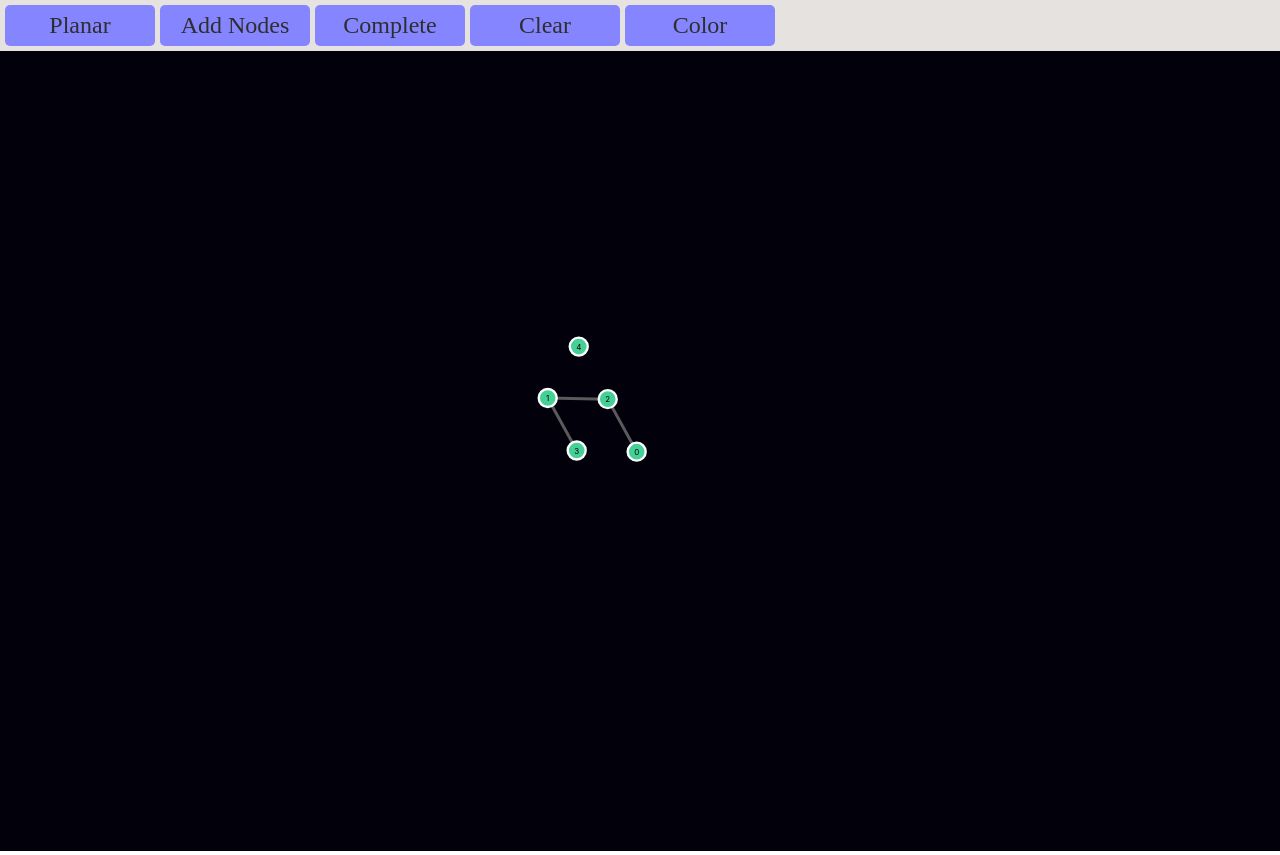
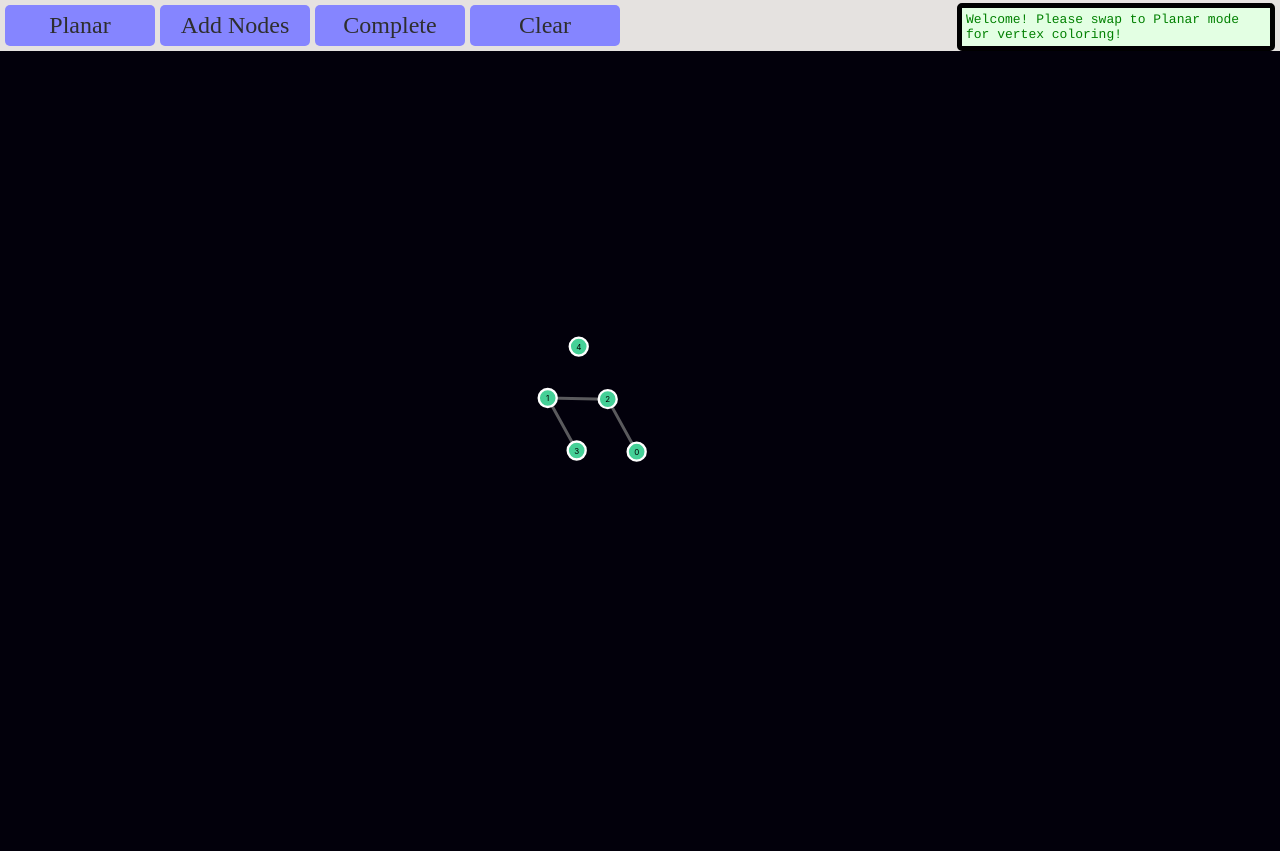
Before and after one commit to NickyDCFP/vertex-coloring-visualizer, a React (Create React App) app: page / in a window 1280 px wide. Built offline with nearby package versions, Linux system fonts and the light colour scheme.

Commit message:
animations for coloring + a nice console!

```diff
--- a/package.json
+++ b/package.json
@@ -9,6 +9,7 @@
     "@testing-library/user-event": "^13.5.0",
     "d3": "7.8.4",
     "heap": "^0.2.7",
+    "queue": "^7.0.0",
     "react": "^18.2.0",
     "react-dom": "^18.2.0",
     "react-scripts": "5.0.1",
--- a/src/App.js
+++ b/src/App.js
@@ -1,18 +1,19 @@
 import './App.css';
 import { GraphViz } from './GraphViz';
-import { useState } from 'react';
+import { useState, useCallback } from 'react';
 
 // Down the road:
 // Add icon/better meta tags
 // sounds for coloring, maybe have pitches deepen as the recursion stack grows
-// Maybe include a little mini-console at the top right
 // add nice animations for edge triangulation and coloring
+// control stuff with react dropdowns
 
 // things to ask aloupis about:
 // curved edges necessary? the internal graph can be sufficiently complex, i'm sure
 
 const innerHeight = window.innerHeight;
 const innerWidth = window.innerWidth;
+const defaultConsoleMessage = 'Welcome! Please swap to Planar mode for vertex coloring!';
 
 
 const App = () => {
@@ -21,13 +22,48 @@ const App = () => {
   const [triangulate, setTriangulate] = useState(false);
   const [clear, setClear] = useState(false);
   const [color, setColor] = useState(false);
+  const [consoleMessage, setConsoleMessage] = useState(defaultConsoleMessage);
+  const [consoleError, setConsoleError] = useState(false);
 
-  const togglePlanarity = () => setPlanarity(!planarity);
-  const toggleAddNodes = () => setAddNodes(!addNodes);
-  const toggleTriangulate = () => setTriangulate(!triangulate);
-  const toggleClear = () => setClear(!clear);
-  const startColor = () => setColor(true);
-  const resetColor = () => setColor(false);
+  const togglePlanarity = () => {
+    setPlanarity(!planarity);
+    let message;
+    if (!planarity) message = `Planar! Add nodes and triangulate for a more complex graph.
+                              Let's color!`;
+    else message = 'Non-planar!';
+    printConsole(message);
+  }
+  const toggleAddNodes = () => {
+    setAddNodes(!addNodes);
+    let message;
+    if (!addNodes) message = `Adding nodes... Please stop this manually.`;
+    else message = `Stopped adding nodes.`;
+    printConsole(message);
+  }
+  const toggleTriangulate = (finished = false) => {
+    setTriangulate(!triangulate);
+    let message;
+    if (!triangulate) message = planarity ? `Triangulating...` : `Completing...`;
+    else if (finished === true) message = `Finished ${planarity ? `triangulating` : `completing`}!`;
+    else message = `Stopped ${planarity ? `triangulating` : `completing`}.`;
+    printConsole(message);
+  }
+  const toggleClear = () => {
+    setClear(!clear);
+    if(!clear) printConsole(`Cleared!`);
+  }
+  const startColor = () => {
+    setColor(true);
+    printConsole(`Coloring...`);
+  }
+  const resetColor = () => {
+    setColor(false);
+    if(!color) printConsole(`Finished coloring!`);
+  }
+  const printConsole = useCallback((message, isError = false) => {
+    setConsoleMessage(message);
+    setConsoleError(isError);
+  }, []);
 
   return (
     <>
@@ -39,9 +75,9 @@ const App = () => {
         <button
           onClick={toggleAddNodes}
           className={`state-button-${addNodes ? `on` : `off`}`}
-        >{addNodes ? 'Stop Adding' : 'Add Nodes'}</button>
+        >{addNodes ? 'Stop' : 'Add Nodes'}</button>
         <button
-          onClick={toggleTriangulate}
+          onClick={() => toggleTriangulate(false)}
           className={`state-button-${triangulate ? `on` : `off`}`}
         >{planarity ? (triangulate ? `Stop` : `Triangulate`) :
           (triangulate ? `Stop` : `Complete`)}</button>
@@ -49,15 +85,18 @@ const App = () => {
           onClick={toggleClear}
           className="toggle-button"
         >{clear ? `Clearing` : `Clear`}</button>
-        <button
-          onClick={startColor}
-          className="toggle-button"
-        >{color ? `Coloring` : `Color`}</button>
+        {planarity ?
+          <button
+            onClick={startColor}
+            className="toggle-button"
+          >{color ? `Coloring` : `Color`}</button> : null}
+        <div className={`console${consoleError ? `-error` : ``}`}>{consoleMessage}</div>
       </div>
       <GraphViz
         innerHeight={innerHeight}
         innerWidth={innerWidth}
         radius={9}
+        printConsole={printConsole}
         planar={planarity}
         addNodes={addNodes}
         triangulate={triangulate}
--- a/src/Graph.js
+++ b/src/Graph.js
@@ -1,17 +1,6 @@
 import * as d3 from 'd3';
 import Heap from 'heap';
-
-// Control stuff with react dropdowns
-
-// NOTES ABOUT HEURISTICS
-// Kempe chaining: Try 100 different combinations of neighbors and then return...
-// Means the vertex can have arbitrary degree and can be
-// used with ordering methods besides smallest-last, but still works better with
-// smallest last than saturation
-// Wandering 5th color: Wander a tree of unique neighbors while you have a unique neighbor
-// Limit how many times you can visit any one node in your search
-
-////////////////////////////////////////////////////////////////////////////////////////////////////
+import Queue from 'queue';
 
 const maxKempeInterchanges = 100;
 
@@ -91,10 +80,12 @@ export class Graph {
     doText,
     radius,
     planar,
-    nodeMinSpacing = 30,
+    nodeMinSpacing = 20,
     nodeEdgePadding = 1,
     nodeBoundaryPadding = 2,
+    coloringSpeed = 20
   ) {
+    this.printConsole = null;
     this.adj = {};
     this.nodes = [];
     this.edges = [];
@@ -131,6 +122,9 @@ export class Graph {
     this.possibleEdges = [];
     // Stack used for coloring
     this.smallestLast = [];
+    // Queue of functions to be called regularly during coloring
+    this.coloringQueue = new Queue();
+    this.coloringSpeed = coloringSpeed;
     this.setUpSimulation(centerX, centerY);
     for (let i = 0; i < 5; ++i) this.addNode();
     for (let i = 0; i < 5; ++i)
@@ -167,6 +161,9 @@ export class Graph {
       .on("mousedown", (event) => this.handleMouseDown(event))
       .style("cursor", "crosshair");
   }
+  configureConsole(printConsole) {
+    this.printConsole = printConsole;
+  }
   handleClick(event) {
     event.stopPropagation();
     if (event.target.tagName === "line") {
@@ -176,7 +173,8 @@ export class Graph {
       if (this.createNode)
         this.addPositionNode(
           event.clientX - this.rect.x,
-          event.clientY - this.rect.y
+          event.clientY - this.rect.y,
+          true
         );
       this.selectedNode = null;
     }
@@ -208,7 +206,7 @@ export class Graph {
     } else if (event.target.tagName === "svg") this.createNode = true;
     if (event.target.tagName === "circle") {
       const node = d3.select(event.target).datum();
-      if (this.selectedNode) this.addEdge(this.selectedNode.id, node.id);
+      if (this.selectedNode) this.addEdge(this.selectedNode.id, node.id, true);
     }
     this.selectedNode = null;
   }
@@ -289,8 +287,16 @@ export class Graph {
       this.rect.height
     );
   }
-  checkNodePlanarityConstraints(x, y) {
-    return this.checkNodeInBounds(x, y) && !this.checkNodeOverlap(x, y);
+  checkNodePlanarityConstraints(x, y, warn = false) {
+    if (!this.checkNodeInBounds(x, y)) {
+      if (warn) this.printConsole(`Oops! That node is too close to the boundary.`, true);
+      return false;
+    }
+    if (this.checkNodeOverlap(x, y)) {
+      if (warn) this.printConsole(`Oops! That node is too close to another node or edge.`, true);
+      return false;
+    }
+    return true;
   }
   //Keep trying to add a node till it works
   addNode() {
@@ -309,8 +315,8 @@ export class Graph {
         for (let i = 0; i < 10; ++i) this.simulation.tick();
     return failedAttempts === 100;
   }
-  addPositionNode(x, y) {
-    if (this.planar && !this.checkNodePlanarityConstraints(x, y)) return false;
+  addPositionNode(x, y, warn = false) {
+    if (this.planar && !this.checkNodePlanarityConstraints(x, y, warn)) return false;
     const node = { id: this.v, color: 0, x, y };
     this.nodes.push(node);
     this.adj[this.v++] = { node, neighbors: [] };
@@ -324,12 +330,12 @@ export class Graph {
     adjReference.neighbors = [];
     this.adj[node.id] = adjReference;
     this.nodes.push(node);
-    for(const neighbor of neighbors) this.addEdge(node.id, neighbor);
+    for (const neighbor of neighbors) this.addEdge(node.id, neighbor);
     this.updateNodes();
     this.updateEdges();
   }
   // Ensure there are no edge crossings and the edge doesn't pass through a node
-  checkEdgePlanarity(source, target) {
+  checkEdgePlanarity(source, target, warn = false) {
     const line1 = { x1: source.x, x2: target.x, y1: source.y, y2: target.y };
     let line2;
     for (const edge of this.edges) {
@@ -339,26 +345,35 @@ export class Graph {
         y1: edge.source.y,
         y2: edge.target.y,
       };
-      if (intersect2d(line1, line2)) return false;
+      if (intersect2d(line1, line2)) {
+        if (warn) this.printConsole(
+          'Oops, that edge crosses another edge, violating planarity!',
+          true
+        );
+        return false;
+      }
     }
     for (const node of this.nodes) {
       if (node === source || node === target) continue;
       if (
         pointDistanceToSegment(line1, node.x, node.y) <
         this.radius + this.nodeEdgePadding
-      )
+      ) {
+        if (warn) this.printConsole(`Oops, that edge is too close to a node!
+                                    (this check keeps the graph looking clean)`);
         return false;
+      }
     }
     return true;
   }
-  addEdge(source, target) {
+  addEdge(source, target, warn = false) {
     const source_adj = this.adj[source];
     const target_adj = this.adj[target];
     if (
       source === target ||
       source_adj.neighbors.includes(target) ||
       (this.planar &&
-        !this.checkEdgePlanarity(source_adj.node, target_adj.node))
+        !this.checkEdgePlanarity(source_adj.node, target_adj.node, warn))
     )
       return false;
     source_adj.neighbors.push(target);
@@ -420,8 +435,20 @@ export class Graph {
     this.updateNodes();
     this.updateEdges();
   }
-  color() {
+  coloringStep(interval, resetColor) {
+    if (this.coloringQueue.length === 0) { clearInterval(interval); resetColor(); }
+    const step = this.coloringQueue.shift();
+    if (step === undefined) return;
+    if (step['self']) step['func'].call(this, ...step['params']);
+    else step['func'](...step['params']);
+  }
+  exhaustQueue(resetColor) {
+    let interval = setTimeout(() => // Delay so the interval can compute before we pass it
+      setInterval(() => this.coloringStep(interval, resetColor), this.coloringSpeed), 0);
+  }
+  color(resetColor) {
     if (!this.planar) return;
+    for(const node of this.nodes) node.color = 0;
     const vertexHeap = new Heap((a, b) => a.degree - b.degree); // min-heap
     const heapPointers = {};
     for (const id in this.adj) {
@@ -435,56 +462,108 @@ export class Graph {
       }
       this.smallestLast.push(this.removeNode(vertex.id));
     }
-    while(this.smallestLast.length > 0) {
+    while (this.smallestLast.length > 0) {
       const adjReference = this.smallestLast.pop();
       this.reintroduceNode(adjReference);
-      if(!this.triviallyColor(adjReference.node.id)) {
-        if(!this.impasse(adjReference.node.id)) return;
+      if (!this.triviallyColor(adjReference.node.id)) {
+        if (!this.impasse(adjReference.node.id)) break;
       }
     }
+    this.exhaustQueue(resetColor);
   }
-  recolor(vertex, color) {
-    this.adj[vertex].node.color = color;
+  updateColor(vertex, transitionColor = '#ffffff', finalColor = this.adj[vertex].node.color
+  ) {
     this.circleSelection
       .filter(d => d.id === vertex)
-      .attr("fill", (node) => this.colors[node.color]);
+      .transition()
+      .duration(200)
+      .attr('fill', transitionColor)
+      .attr('r', this.radius + 5)
+      .transition()
+      .duration(600)
+      .attr('r', this.radius)
+      .attr('fill', this.colors[finalColor]);
   }
-  triviallyColor(vertex) {
+  recolor(vertex, color, transitionColor = '#ffffff') {
+    this.adj[vertex].node.color = color;
+    this.coloringQueue.push({
+      'func': this.updateColor,
+      'params': [vertex, transitionColor],
+      'self': true
+    });
+  }
+  triviallyColor(vertex, wasImpasse = false) {
     let freeColors = [1, 2, 3, 4];
-    for(const neighbor of this.adj[vertex].neighbors) {
+    for (const neighbor of this.adj[vertex].neighbors) {
       freeColors = freeColors.filter(color => color !== this.adj[neighbor].node.color);
     }
-    if(freeColors.length === 0) return false;
-    this.recolor(vertex, freeColors[Math.floor(Math.random() * freeColors.length)]);
+    if (freeColors.length === 0) return false;
+    let transitionColor = '#ffffff';
+    if (wasImpasse) transitionColor = '#7cfc00';
+    this.recolor(vertex, freeColors[Math.floor(Math.random() * freeColors.length)], transitionColor);
     return true;
   }
   impasse(vertex) {
-    console.log(`impasse at node ${vertex}`);
+    this.coloringQueue.push({
+      'func': this.updateColor,
+      'params': [vertex, 'red', 0],
+      'self': true
+    });
+    this.coloringQueue.push({
+      'func': this.printConsole,
+      'params': [`Impasse at node ${vertex}...`, true],
+      'self': false
+    });
     return this.kempe(vertex);
   }
   kempe(vertex) {
     const randomizedNeighbors = [...this.adj[vertex].neighbors].sort(() => Math.random() - 0.5);
     let interchanges = 0;
-    let visited = {};
-    for(const id in this.adj) visited[id] = false;
-    for(const neighbor of randomizedNeighbors) {
-      if(interchanges === maxKempeInterchanges) return false;
+    for (const neighbor of randomizedNeighbors) {
+      if (interchanges === maxKempeInterchanges) return false;
       const neighborColor = this.adj[neighbor].node.color;
       let freeColors = [1, 2, 3, 4].filter(color => color !== neighborColor);
-      for(const color of freeColors) {
+      for (const color of freeColors) {
         ++interchanges;
-        this.interchange(neighbor, color, {...visited});
-        if(this.triviallyColor(vertex)) { console.log(`resolved in ${interchanges} interchanges`); return true; }
+        this.interchange(neighbor, color);
+        if (this.triviallyColor(vertex, true)) {
+          this.coloringQueue.push({
+            'func': this.printConsole,
+            'params': [`Resolved in ${interchanges} Kempe
+                      ${interchanges === 1 ? `chain` : `chains`}!`],
+            'self': false
+          });
+          return true;
+        }
       }
     }
     return false;
   }
+
+  // Iterative DFS to avoid stack overflows
+  interchange(vertex, color) {
+    let visited = {};
+    for (const id in this.adj) visited[id] = false;
+    let nextVertices = [[vertex, color]];
+    while (nextVertices.length !== 0) {
+      [vertex, color] = nextVertices.pop();
+      visited[vertex] = true;
+      const v_color = this.adj[vertex].node.color;
+      this.recolor(vertex, color, 'black');
+      for (const neighbor of this.adj[vertex].neighbors)
+        if (!visited[neighbor] && this.adj[neighbor].node.color === color)
+          nextVertices.push([neighbor, v_color]);
+    }
+  }
+
+  /*
   interchange(vertex, color, visited) {
     const v_color = this.adj[vertex].node.color;
-    this.recolor(vertex, color);
+    this.recolor(vertex, color, 'black');
     for(const neighbor of this.adj[vertex].neighbors) {
       if(!visited[neighbor] && this.adj[neighbor].node.color === color)
         this.interchange(neighbor, v_color, visited);
     }
   }
+  */
 }
--- a/src/index.css
+++ b/src/index.css
@@ -89,3 +89,31 @@ button:active {
 .state-button-on:active {
   background-color: #f6b8b89e;
 }
+.console, .console-error {
+  position: absolute;
+  border: 5px solid #000000;
+  padding: 4px;
+  display: flex;
+  align-items: center;
+  overflow: hidden;
+  border-radius: 5px;
+  position: absolute;
+  top: 0;
+  right: 0;
+  margin-top: 3px;
+  margin-right: 5px;
+  font-family: 'Courier';
+  width: 300px;
+  height: 30px;
+  word-wrap: normal;
+  font-size: 13px;
+  user-select: none;
+}
+.console {
+  color: green;
+  background-color: #e3ffe3;
+}
+.console-error {
+  color: red;
+  background-color: #ffefef;
+}
```
Also changed, not shown: src/GraphViz.js (+20 -10 lines), 1 other file (tests, documents, lock files or other folders).
